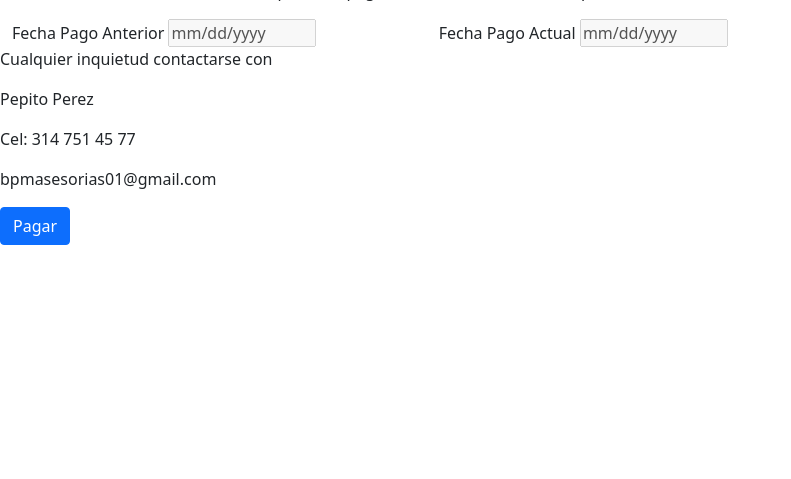
After one commit to jgaviriaq/metodologias, a CodeIgniter 4 app: the page made by app/Views/factura_view.php in a window 1280 px wide. The commit adds this page. Shown: the part 321-800 px from the top of the page, without its empty margins (0-791 px from the left). Run offline with PHP 8.4 and a stand-in for CodeIgniter, Linux system fonts and the light colour scheme; the template is opened without the code that fills it, so the values that code supplies are empty; some libraries are stand-ins or nearby versions.

Commit message:
Se realiza la facturacion

```diff
--- a/app/Config/Boot/production.php
+++ b/app/Config/Boot/production.php
@@ -7,7 +7,7 @@
  | Don't show ANY in production environments. Instead, let the system catch
  | it and display a generic error message.
  */
-ini_set('display_errors', '0');
+ini_set('display_errors', '1');
 error_reporting(E_ALL & ~E_NOTICE & ~E_DEPRECATED & ~E_STRICT & ~E_USER_NOTICE & ~E_USER_DEPRECATED);
 
 /*
--- a/app/Config/Routes.php
+++ b/app/Config/Routes.php
@@ -46,7 +46,9 @@ $routes->get('/profile', 'RegisterUsuariosController::profile');
 $routes->post('/updateApto', 'AptoController::updateApto');
 $routes->get('/deleteApto', 'AptoController::deleteApto');
 $routes->get('/registerApto', 'AptoController::registerApto');
+$routes->POST('/pagarApto', 'AptoController::pagar');
 $routes->post('/addApto', 'AptoController::addApto');
+
 
 
 /*
--- /dev/null
+++ b/app/Views/factura_view.php
@@ -0,0 +1,145 @@
+<!DOCTYPE html>
+<html lang="en">
+
+<head>
+    <meta charset="UTF-8">
+    <meta name="viewport" content="width=device-width, initial-scale=1.0">
+    <link rel="icon" type="fabicon/x-icon" href="img/BPM ASESORIAS.jpg" />
+    <title>BPM Asesorias</title>
+    <link rel="stylesheet" type="text/css" href="css/styles.css" />
+    <link rel="stylesheet" type="text/css" href="css/responsive.css" />
+    <link href="https://cdn.jsdelivr.net/npm/bootstrap@5.0.0-beta1/dist/css/bootstrap.min.css" rel="stylesheet" integrity="sha384-giJF6kkoqNQ00vy+HMDP7azOuL0xtbfIcaT9wjKHr8RbDVddVHyTfAAsrekwKmP1" crossorigin="anonymous">
+</head>
+
+<body>
+    <main>
+        <section class="wrap wrap-content">
+            <section id="info">
+
+                <div class="container-fluid">
+                    <div class="row">
+                        <div class="col-md-1">
+                            <div>
+                                <img src="img/BPM ASESORIAS.jpg" alt="">
+                            </div>
+                        </div>
+
+                        <div class="col-md-11">
+                            <div id="banner1">
+                                <h1>Pagos Administración</h1>
+
+                            </div>
+                        </div>
+                    </div>
+                </div>
+
+                <div>
+                    <p id="parrafo">A continuación se muestra la factua que debe pagar de administración correspondiente del mes actual
+                    </p>
+                </div>
+
+            </section>
+            <section class="container-fluid">
+                <form id="form" method="POST">
+                    <div class="row">
+
+                        <div class="col-md-4">
+                            <label id="fecha">Fecha Pago Anterior</label>
+                            <input type="date" name="fechaServicio" value="<?php echo ($pago['fecha_pago'])  ?>" placeholder="Fecha de Servicio" disabled>
+                        </div>
+
+                        <div class="col-md-4">
+                            <label id="fecha">Fecha Pago Actual</label>
+                            <input type="date" name="fechaVencimiento" value="<?php echo $fecha ?>" placeholder="Fecha de Vencimiento" disabled>
+                        </div>
+
+                    </div>
+
+                    <?php
+                    foreach ($factura as $item) :
+
+                    ?>
+                        <div class="row" id="orden">
+                            <div class="col md 12" id="orden">
+
+                                <input type="text" name="ordenServicio" value=" <?php echo session()->get('nombre') ?>" required="required">
+                            </div>
+                        </div>
+
+                        <div class="row" id="orden">
+                            <div class="col md 12" id="orden">
+                                <input type="text" name="contacto" value=" <?php echo $item['ciudad'] ?>" placeholder="Contacto" required="required">
+                            </div>
+                        </div>
+
+                        <div class="row" id="orden">
+                            <div class="col md 12" id="contacto">
+                                <input type="text" name="marcaVehiculo" value="<?php echo $item['pais'] ?> " placeholder="Marca Vehiculo" required="required">
+                            </div>
+                        </div>
+
+                        <div class="row" id="orden">
+                            <div class="col md 12" id="contacto">
+                                <input type="text" name="modelo" value="<?php echo $item['direccion'] ?> " placeholder="Modelo" required="required">
+                            </div>
+                        </div>
+
+                        <div class="row" id="orden">
+                            <div class="col md 12" id="contacto">
+                                <input type="text" name="placa" value="250000" placeholder="Placa" required="required">
+                            </div>
+                        </div>
+
+                        <?php
+                        $anterior = new DateTime($pago['fecha_pago']);
+                        $actual= new DateTime($fecha);
+                        //  $interval = $anterior->diff($actual);
+                        echo($anterior);
+                        echo($actual);
+                        // echo($interval)
+                        ?>
+                        <div class="row" id="orden">
+                            <div class="col md 12" id="contacto">
+                                <input type="text" name="nombreAplicador" value="<?php ?> " placeholder="Nombre del Aplicador" required="required">
+                            </div>
+                        </div>
+
+                        <div class="row" id="orden">
+                            <div class="col md 12" id="contacto">
+                                <input type="text" name="cedulaAplicador" value="<?php ?> " placeholder="Cedula del Aplicador" required="required">
+                            </div>
+                        </div>
+                    <?php
+                    endforeach
+                    ?>
+
+
+                </form>
+
+            </section>
+
+            <footer id="footer">
+
+                <p>Cualquier inquietud contactarse con</p>
+                <p>Pepito Perez</p>
+                <p>Cel: 314 751 45 77</p>
+                <p>bpmasesorias01@gmail.com</p>
+
+            </footer>
+
+            <div class="row" id="boton1">
+                <div class="col-md-4">
+                    <button type="submit" name="btnpdf" class="btn btn-primary boton">Pagar</button>
+                </div>
+            </div>
+    </main>
+
+
+
+    <script src="https://code.jquery.com/jquery-3.4.1.slim.min.js" integrity="sha384-J6qa4849blE2+poT4WnyKhv5vZF5SrPo0iEjwBvKU7imGFAV0wwj1yYfoRSJoZ+n" crossorigin="anonymous"></script>
+    <script src="https://cdn.jsdelivr.net/npm/popper.js@1.16.0/dist/umd/popper.min.js" integrity="sha384-Q6E9RHvbIyZFJoft+2mJbHaEWldlvI9IOYy5n3zV9zzTtmI3UksdQRVvoxMfooAo" crossorigin="anonymous"></script>
+    <script src="https://stackpath.bootstrapcdn.com/bootstrap/4.4.1/js/bootstrap.min.js" integrity="sha384-wfSDF2E50Y2D1uUdj0O3uMBJnjuUD4Ih7YwaYd1iqfktj0Uod8GCExl3Og8ifwB6" crossorigin="anonymous"></script>
+
+</body>
+
+</html>
```
Also changed, not shown: app/Controllers/AptoController.php (+15 -1 lines), app/Models/facturacion.php (added, +14 -0 lines), app/Views/dashboard.php (+5 -4 lines).
